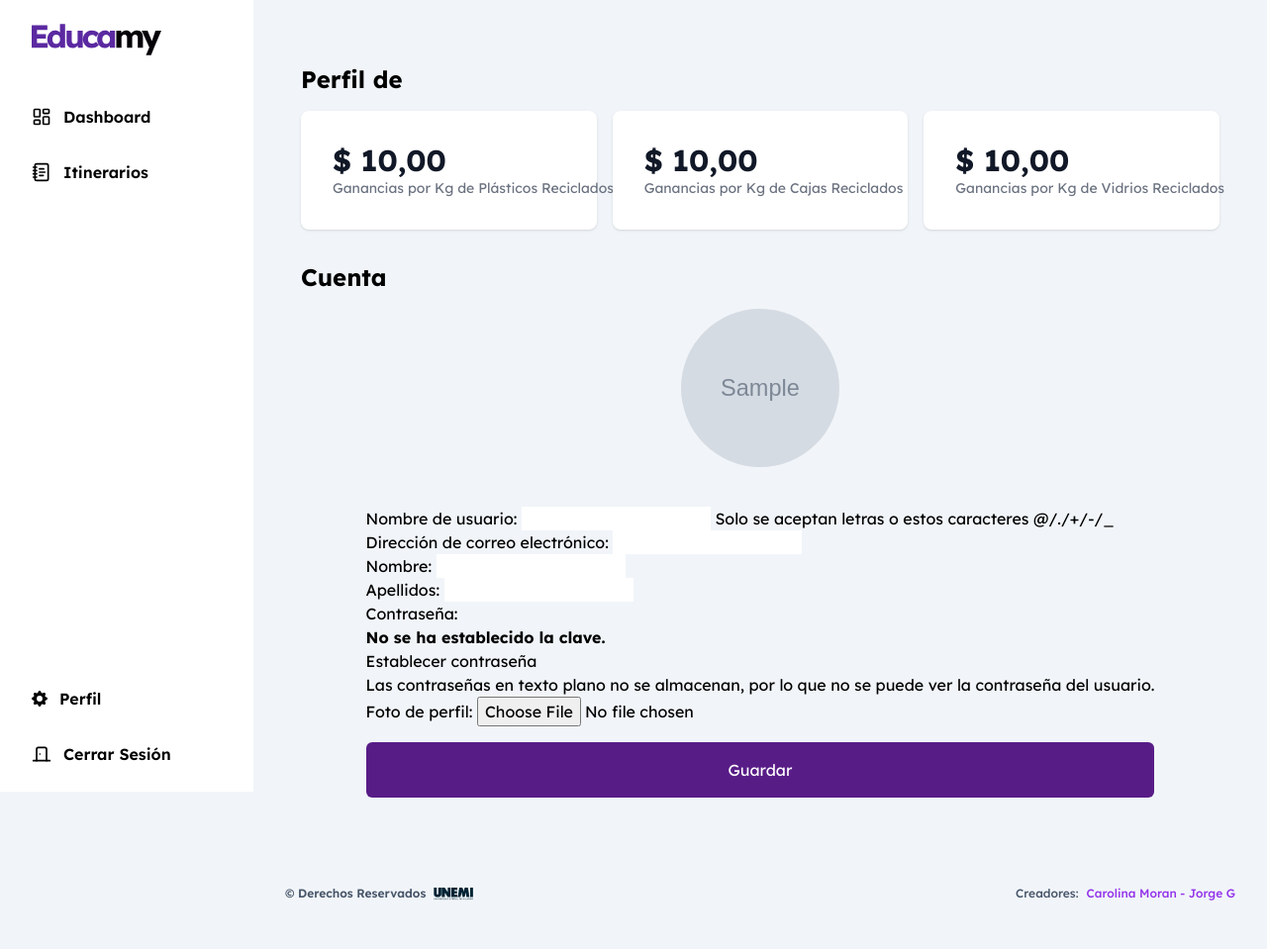
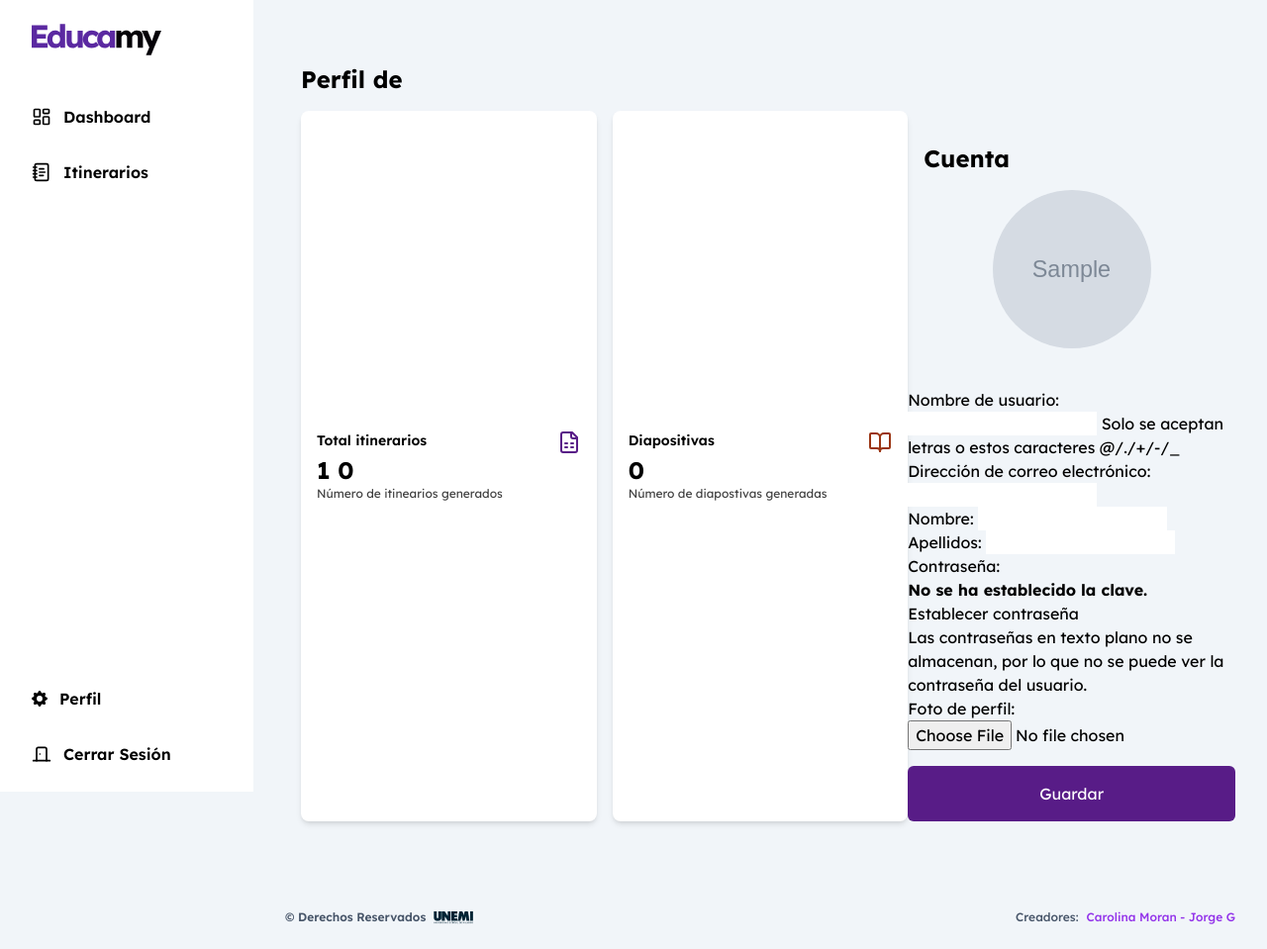
Before and after one commit to LarsSong1/educamy, a Django app: template educamy/templates/profile.html in a window 1280 px wide. Shown: the whole page at 99% size. Before the commit the page ends 910 px from the top, so only its background shows below. Run offline with Django 5.2, Linux system fonts and the light colour scheme; tables that the repository leaves empty hold one stand-in row (values such as "Sample post"); the template is opened without the code that fills it: values that come from a table or form of the project are taken from there, most other values are stand-ins (such as "Sample title", 1, 10 or a date in 2020); grey boxes marked "Sample" are stand-in pictures; some libraries are stand-ins or nearby versions.

Commit message:
'adding-profile-features'

```diff
--- a/educamy/templates/profile.html
+++ b/educamy/templates/profile.html
@@ -8,43 +8,47 @@
 
     <div class="mt-4 w-full grid grid-cols-1 md:grid-cols-2 xl:grid-cols-3 gap-4">
       {% comment %}Cajas Resumen Dashboard{% endcomment %}
+        <div
+        class="border-1 border-gray-300 rounded-lg p-4 bg-white shadow-md flex flex-col items-start justify-center w-full">
+        <div class="flex justify-between w-full">
+            <h3 class="text-sm font-semibold">Total itinerarios</h3>
+            <svg class="text-purple-900" xmlns="http://www.w3.org/2000/svg" width="24" height="24" viewBox="0 0 24 24"
+                fill="none" stroke="currentColor" stroke-width="2" stroke-linecap="round" stroke-linejoin="round"
+                class="lucide lucide-file-spreadsheet-icon lucide-file-spreadsheet">
+                <path d="M15 2H6a2 2 0 0 0-2 2v16a2 2 0 0 0 2 2h12a2 2 0 0 0 2-2V7Z" />
+                <path d="M14 2v4a2 2 0 0 0 2 2h4" />
+                <path d="M8 13h2" />
+                <path d="M14 13h2" />
+                <path d="M8 17h2" />
+                <path d="M14 17h2" />
+            </svg>
+        </div>
+        <h4 class="font-bold text-2xl">
+            {{ itinerariesCount }}
+            0
+        </h4>
 
-      <div class="bg-white shadow rounded-lg p-4 sm:p-6 xl:p-8 ">
-        <div class="flex items-center">
-          <div class="flex-shrink-0">
-            <span class="text-2xl sm:text-3xl leading-none font-bold text-gray-900">$ {{ plastic | floatformat:2 }}</span>
-            <h3 class="text-sm font-normal text-gray-500">Ganancias por Kg de Plásticos Reciclados</h3>
-          </div>
-          <div class="ml-5 w-0 flex items-center justify-end flex-1 text-green-500 font-bold">
-            <svg  xmlns="http://www.w3.org/2000/svg"  class="w-8 h-8" viewBox="0 0 24 24"  fill="none"  stroke="green"  stroke-width="2"  stroke-linecap="round"  stroke-linejoin="round"  class="icon icon-tabler icons-tabler-outline icon-tabler-bottle"><path stroke="none" d="M0 0h24v24H0z" fill="none"/><path d="M10 5h4v-2a1 1 0 0 0 -1 -1h-2a1 1 0 0 0 -1 1v2z" /><path d="M14 3.5c0 1.626 .507 3.212 1.45 4.537l.05 .07a8.093 8.093 0 0 1 1.5 4.694v6.199a2 2 0 0 1 -2 2h-6a2 2 0 0 1 -2 -2v-6.2c0 -1.682 .524 -3.322 1.5 -4.693l.05 -.07a7.823 7.823 0 0 0 1.45 -4.537" /><path d="M7 14.803a2.4 2.4 0 0 0 1 -.803a2.4 2.4 0 0 1 2 -1a2.4 2.4 0 0 1 2 1a2.4 2.4 0 0 0 2 1a2.4 2.4 0 0 0 2 -1a2.4 2.4 0 0 1 1 -.805" /></svg>
-          </div>
+        <p class="text-xs opacity-75">Número de itinearios generados</p>
+    </div>
+    {% comment %} Asignaturas {% endcomment %}
+    <div
+        class="border-1 border-gray-300 rounded-lg p-4 bg-white shadow-md flex flex-col items-start justify-center w-full">
+        <div class="flex justify-between w-full">
+            <h3 class="text-sm font-semibold">Diapositivas</h3>
+            <svg class="text-orange-800" xmlns="http://www.w3.org/2000/svg" width="24" height="24" viewBox="0 0 24 24"
+                fill="none" stroke="currentColor" stroke-width="2" stroke-linecap="round" stroke-linejoin="round"
+                class="lucide lucide-book-open-icon lucide-book-open">
+                <path d="M12 7v14" />
+                <path
+                    d="M3 18a1 1 0 0 1-1-1V4a1 1 0 0 1 1-1h5a4 4 0 0 1 4 4 4 4 0 0 1 4-4h5a1 1 0 0 1 1 1v13a1 1 0 0 1-1 1h-6a3 3 0 0 0-3 3 3 3 0 0 0-3-3z" />
+            </svg>
         </div>
-      </div>
+        <h4 class="font-bold text-2xl">
+            0
+        </h4>
+        <p class="text-xs opacity-75">Número de diapostivas generadas</p>
+    </div>
 
-      <div class="bg-white shadow rounded-lg p-4 sm:p-6 xl:p-8">
-        <div class="flex items-center">
-          <div class="flex-shrink-0">
-            <span class="text-2xl sm:text-3xl leading-none font-bold text-gray-900">$ {{ cardboard | floatformat:2 }}</span>
-            <h3 class="text-sm font-normal text-gray-500">Ganancias por Kg de Cajas Reciclados</h3>
-          </div>
-          <div class="ml-5 w-0 flex items-center justify-end flex-1 text-green-700 text-base font-bold">
-            <svg  xmlns="http://www.w3.org/2000/svg"  class="w-8 h-8"  viewBox="0 0 24 24"  fill="none"  stroke="currentColor"  stroke-width="2"  stroke-linecap="round"  stroke-linejoin="round"  class="icon icon-tabler icons-tabler-outline icon-tabler-box"><path stroke="none" d="M0 0h24v24H0z" fill="none"/><path d="M12 3l8 4.5l0 9l-8 4.5l-8 -4.5l0 -9l8 -4.5" /><path d="M12 12l8 -4.5" /><path d="M12 12l0 9" /><path d="M12 12l-8 -4.5" /></svg>
-          </div>
-        </div>
-      </div>
-
-      <div class="bg-white shadow rounded-lg p-4 sm:p-6 xl:p-8">
-        <div class="flex items-center">
-          <div class="flex-shrink-0">
-            <span class="text-2xl sm:text-3xl leading-none font-bold text-gray-900">$ {{ glass | floatformat:2 }}</span>
-            <h3 class="text-sm font-normal text-gray-500">Ganancias por Kg de Vidrios Reciclados</h3>
-          </div>
-          <div class="ml-5 w-0 flex items-center justify-end flex-1 text-green-700 text-base font-bold">
-            <svg  xmlns="http://www.w3.org/2000/svg"  class="w-8 h-8"  viewBox="0 0 24 24"  fill="none"  stroke="currentColor"  stroke-width="2"  stroke-linecap="round"  stroke-linejoin="round"  class="icon icon-tabler icons-tabler-outline icon-tabler-glass"><path stroke="none" d="M0 0h24v24H0z" fill="none"/><path d="M8 21h8" /><path d="M12 16v5" /><path d="M17 5l1 6c0 3.012 -2.686 5 -6 5s-6 -1.988 -6 -5l1 -6" /><path d="M12 5m-5 0a5 2 0 1 0 10 0a5 2 0 1 0 -10 0" /></svg>
-          </div>
-        </div>
-      </div>
-    </div>
 
     {% comment %}Profile{% endcomment %}
 
```
